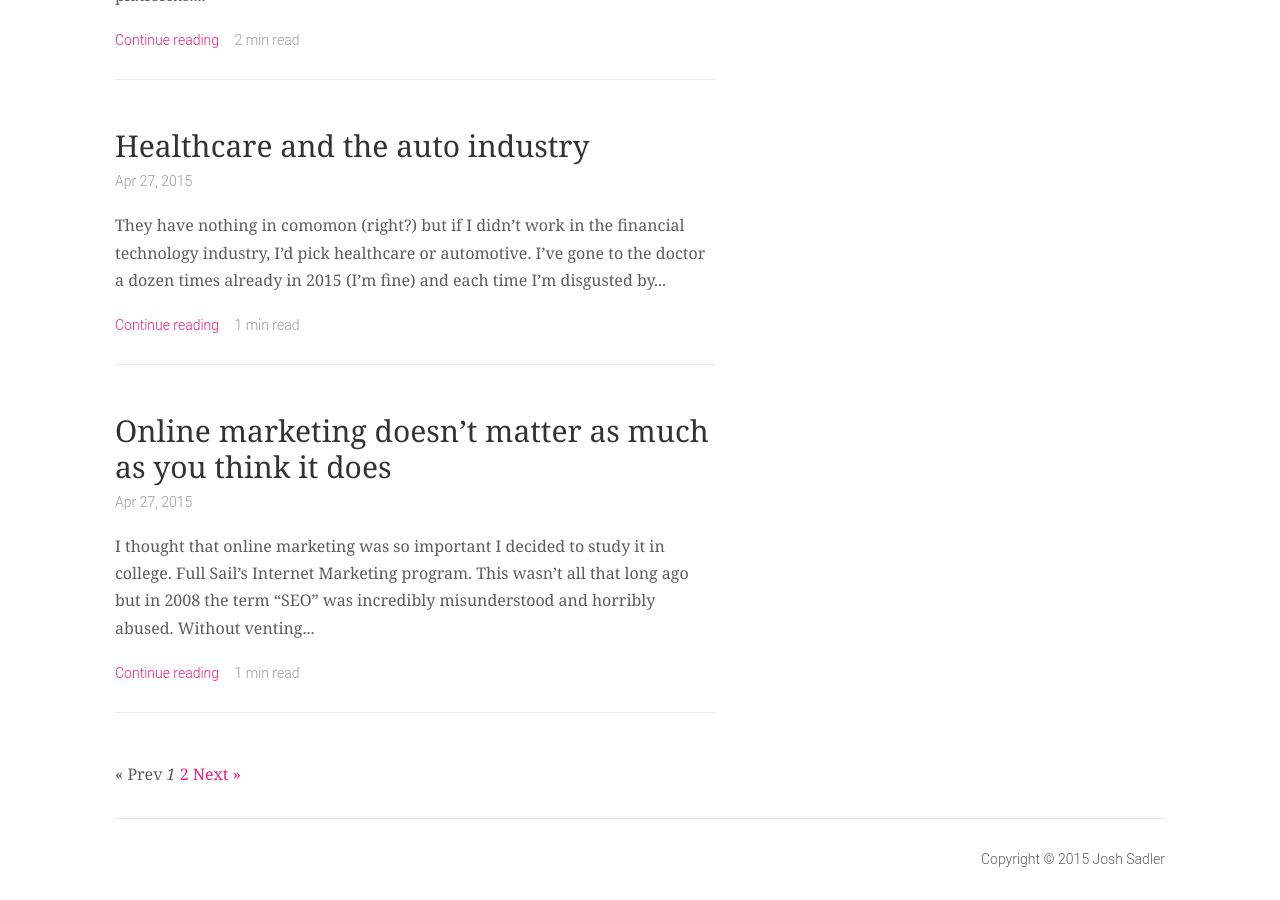
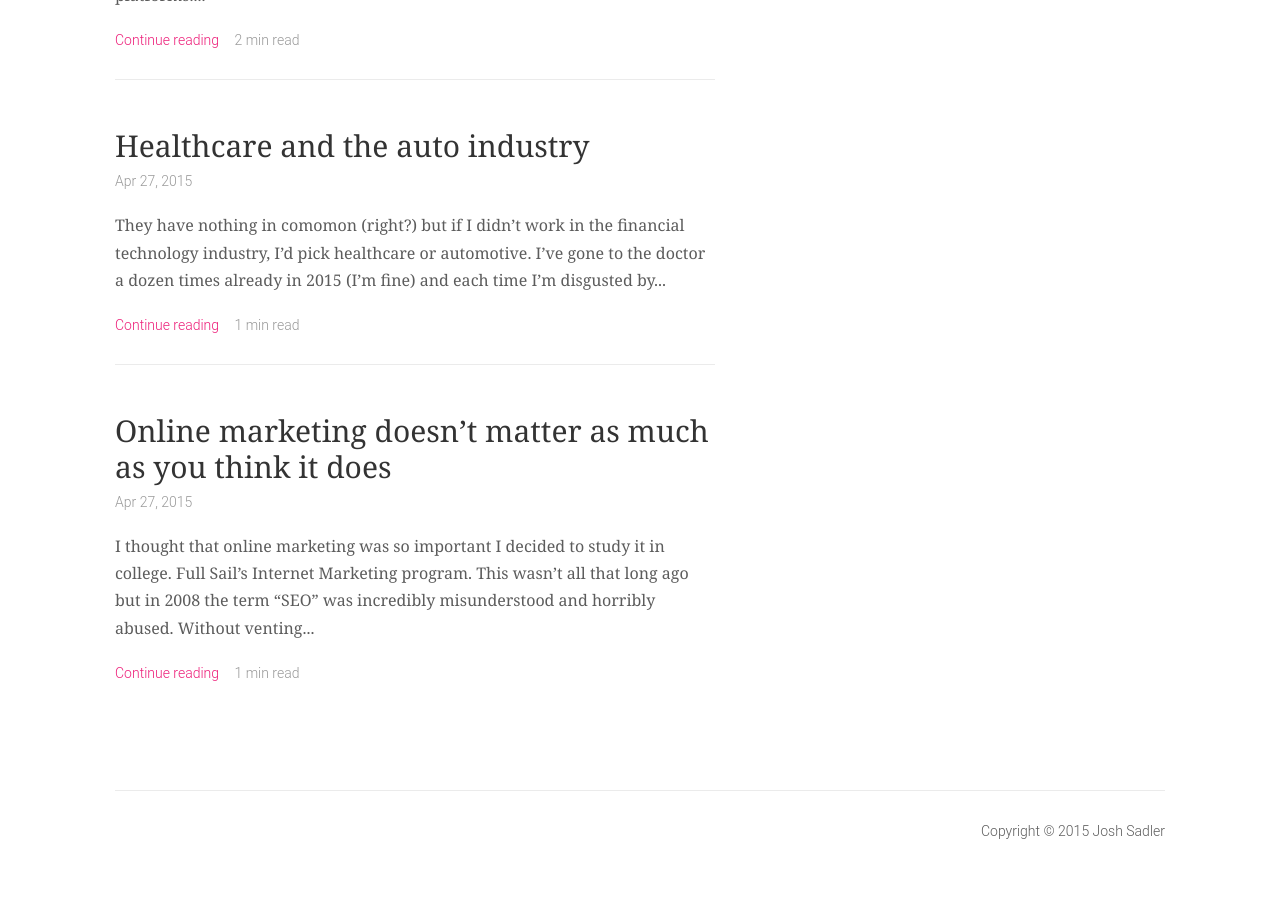
Before and after one commit to joshsadler/blog, a Jekyll site: the page built from index.html, in a window 1280 px wide and 900 px high, scrolled down 1843 px. Built offline with Jekyll 4.4.1, drawn with Linux system fonts in a browser that asks for light colours; the list of posts is cut into pages by our own code; after the commit the page ends 2715 px from its top, so only the background shows below that.

Commit message:
kill the paginator until i can figure out how it works

```diff
--- a/index.html
+++ b/index.html
@@ -32,30 +32,4 @@ layout: default
       </p>
     </article>
   {% endfor %}
-
-  {% if paginator.total_pages > 1 %}
-  <div class="pagination">
-    {% if paginator.previous_page %}
-      <a href="{{ paginator.previous_page_path | prepend: site.baseurl | replace: '//', '/' }}">&laquo; Prev</a>
-    {% else %}
-      <span>&laquo; Prev</span>
-    {% endif %}
-
-    {% for page in (1..paginator.total_pages) %}
-      {% if page == paginator.page %}
-        <em>{{ page }}</em>
-      {% elsif page == 1 %}
-        <a href="{{ '/index.html' | prepend: site.baseurl | replace: '//', '/' }}">{{ page }}</a>
-      {% else %}
-        <a href="{{ site.paginate_path | prepend: site.baseurl | replace: '//', '/' | replace: ':num', page }}">{{ page }}</a>
-      {% endif %}
-    {% endfor %}
-
-    {% if paginator.next_page %}
-      <a href="{{ paginator.next_page_path | prepend: site.baseurl | replace: '//', '/' }}">Next &raquo;</a>
-    {% else %}
-      <span>Next &raquo;</span>
-    {% endif %}
-  </div>
-  {% endif %}
 </div>
```
